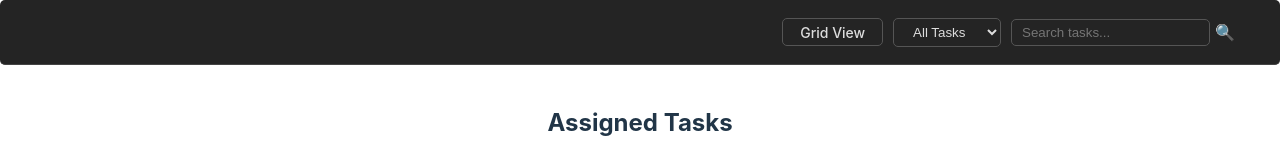
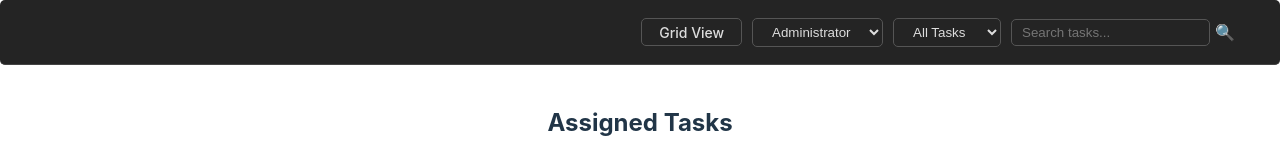
Before and after one commit to CakeVision/proiect_tehnologii_web, a React (Vite) app: page /homepage in a window 1280 px wide. Shown: the top 160 px of the page. Built offline with nearby package versions, Linux system fonts and the light colour scheme.

Commit message:
tried to display the name of user and failed so I just added the userType filter button but no functionality

```diff
--- a/src/homepage/HomePage.tsx
+++ b/src/homepage/HomePage.tsx
@@ -14,6 +14,7 @@ const HomePage: React.FC = () => {
     const [searchQuery, setSearchQuery] = useState<string>("");
     const [filter, setFilter] = useState<string>("all");
     const [viewType, setViewType] = useState<"list" | "grid">("list");
+    const [userTypeFilter, setUserTypeFilter] = useState<string>("all");
 
     useEffect(() => {
         const fetchTasks = async () => {
@@ -88,6 +89,28 @@ const HomePage: React.FC = () => {
                 >
                     {viewType === "list" ? "Grid View" : "List View"}
                 </button>
+
+                {/* Filter Dropdown */}
+                <div style={{ position: "relative" }}>
+                    <select
+                        value={userTypeFilter}
+                        onChange={(e) => setUserTypeFilter(e.target.value)}
+                        style={{
+                            backgroundColor: "#242424",
+                            color: "#ddd",
+                            borderRadius: "5px",
+                            marginRight: "10px",
+                            padding: "5px 15px",
+                            cursor: "pointer",
+                            border: "1px solid #555",
+                        }}
+                    >
+                        <option value="all">Administrator</option>
+                        {/* Add more filters dynamically if needed */}
+                        <option value="1">Manager</option>
+                        <option value="2">User</option>
+                    </select>
+                </div>
 
                 {/* Filter Dropdown */}
                 <div style={{ position: "relative" }}>
--- a/src/login/LoginPage.tsx
+++ b/src/login/LoginPage.tsx
@@ -16,7 +16,7 @@ const LoginPage: React.FC = () => {
                 method: "POST",
                 headers: {
                     "Content-Type": "application/json",
-                    authorization: `Bearer ${localStorage.getItem("token")}`,
+                    //authorization: `Bearer ${localStorage.getItem("token")}`,
                 },
                 body: JSON.stringify({ email, password }),
             });
@@ -46,7 +46,7 @@ const LoginPage: React.FC = () => {
                         value={email}
                         onChange={(e) => setEmail(e.target.value)}
                         required
-                        style={{ width: "100%", paddingBottom: "8px", marginTop: "5px" }}
+                        style={{ width: "100%", padding: "8px", marginTop: "5px" }}
                     />
                 </div>
                 <div style={{ marginBottom: "10px", marginRight: "10px" }}>
@@ -57,7 +57,7 @@ const LoginPage: React.FC = () => {
                         value={password}
                         onChange={(e) => setPassword(e.target.value)}
                         required
-                        style={{ width: "100%", paddingBottom: "8px", marginTop: "5px" }}
+                        style={{ width: "100%", padding: "8px", marginTop: "5px" }}
                     />
                 </div>
                 {error && <p style={{ color: "red" }}>{error}</p>}
```
